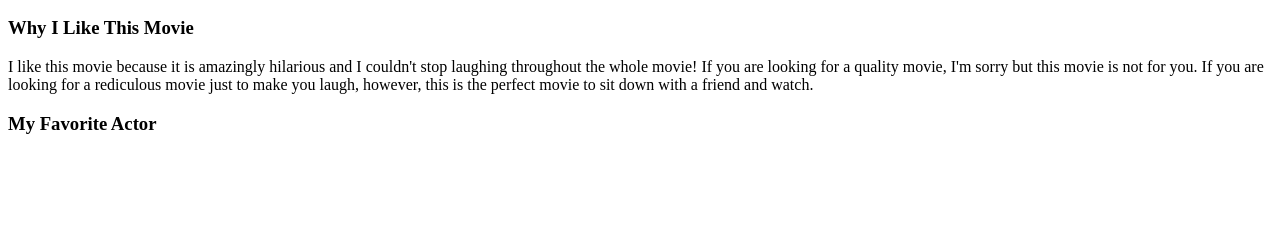
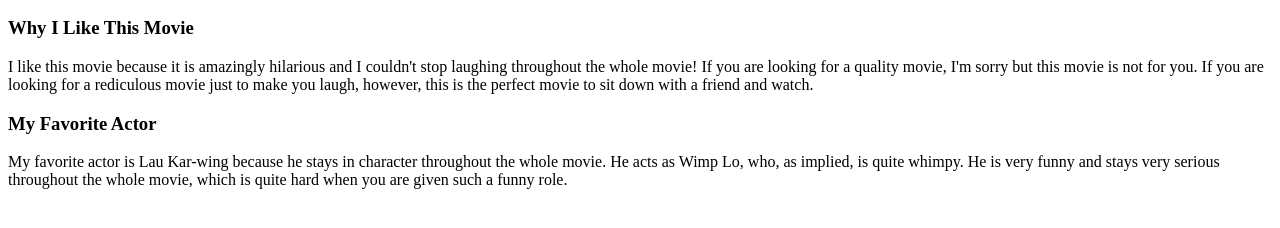
Before and after one commit to Gabsterlitious/GabrielPortfolio.github.io, a plain HTML site: page bestMovie.html in a window 1280 px wide. Shown: the part 402-630 px from the top of the page. Drawn offline with Linux system fonts and the light colour scheme.

Commit message:
Finished Product

```diff
--- a/bestMovie.html
+++ b/bestMovie.html
@@ -25,7 +25,7 @@
 	<h3>My Favorite Actor</h3>
 
 	<p>
-
+	My favorite actor is Lau Kar-wing because he stays in character throughout the whole movie. He acts as Wimp Lo, who, as implied, is quite whimpy. He is very funny and stays very serious throughout the whole movie, which is quite hard when you are given such a funny role.
 	</p>
 
 </body>
```
